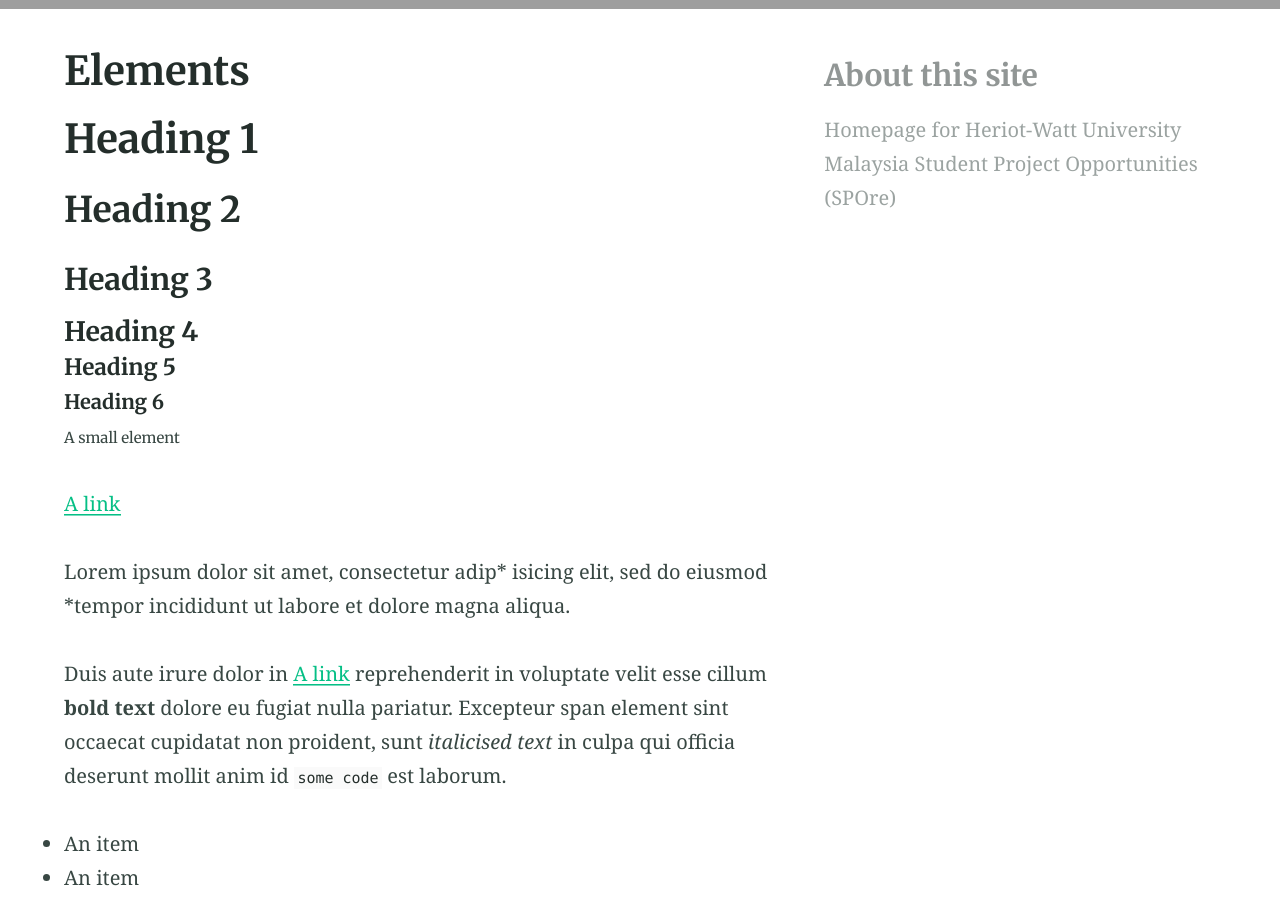
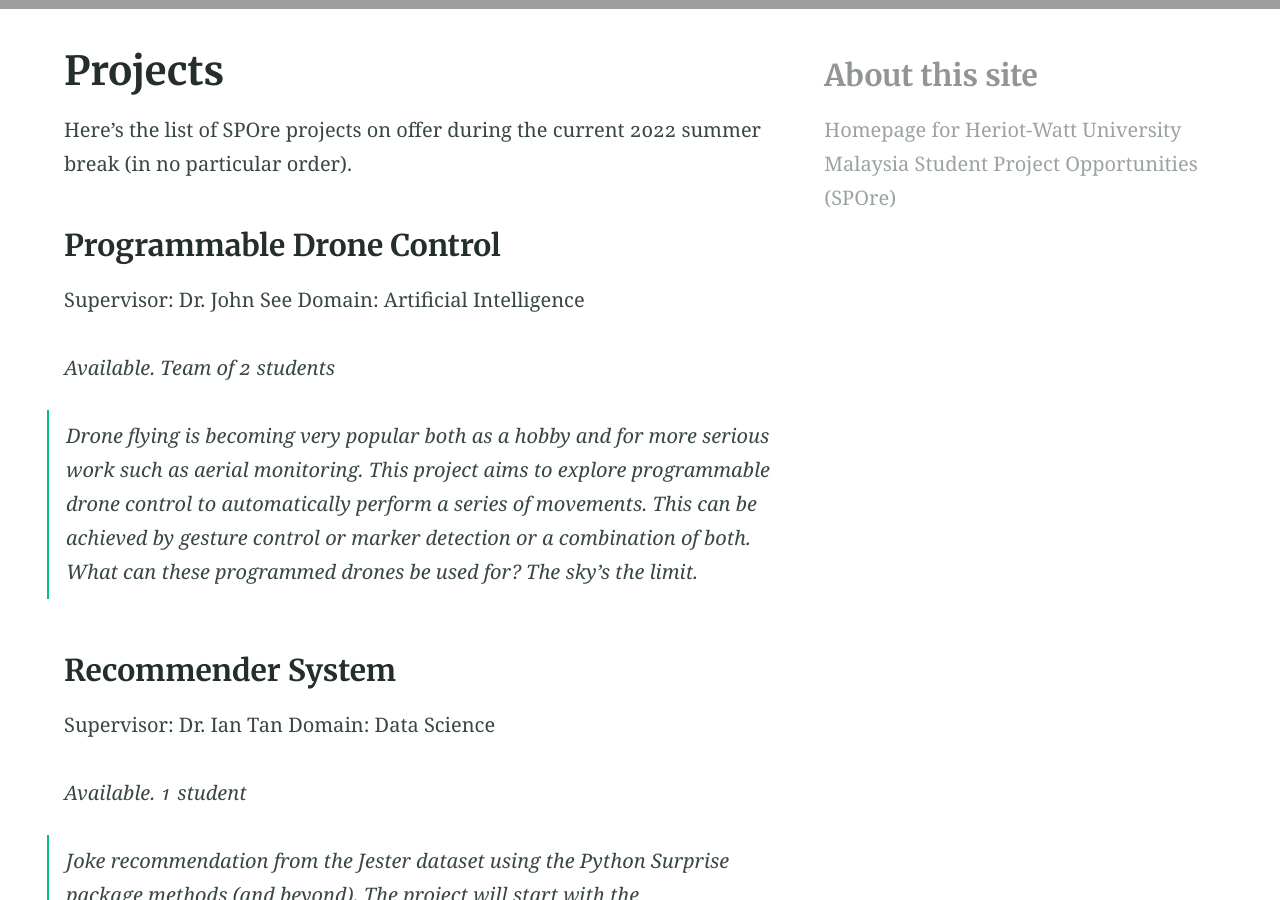
Before and after one commit to hwumspore/hwumspore.github.io, a Jekyll site: the page built from projects.md, in a window 1280 px wide and 900 px high, scrolled down 402 px. Built offline with Jekyll 4.4.1, drawn with Linux system fonts in a browser that asks for light colours; some of the changed text lies outside the part shown; grey boxes are pictures that could not be loaded.

Commit message:
new content

````diff
--- a/projects.md
+++ b/projects.md
@@ -1,144 +1,73 @@
 ---
-title: Elements
+title: Projects
 feature_text: |
-  A demo of Markdown and HTML includes
-feature_image: "https://picsum.photos/2560/600?image=873"
-excerpt: "A demo of Markdown and HTML includes"
+  This page contains a list of SPOre projects on offer in the current summer term break.
+feature_image: "https://images.pexels.com/photos/1643401/pexels-photo-1643401.jpeg"
+excerpt: "SPOre Projects for Summer 2022"
 aside: true
 ---
 
-# Heading 1
+Here's the list of SPOre projects on offer during the current 2022 summer break (in no particular order).
 
-## Heading 2
+### Programmable Drone Control
 
-### Heading 3
+Supervisor: Dr. John See
+Domain: Artificial Intelligence
 
-#### Heading 4
+_Available. Team of 2 students_
 
-##### Heading 5
+> Drone flying is becoming very popular both as a hobby and for more serious work such as aerial monitoring. This project aims to explore programmable drone control to automatically perform a series of movements. This can be achieved by gesture control or marker detection or a combination of both. What can these programmed drones be used for? The sky's the limit.
 
-###### Heading 6
+### Recommender System
 
-<small>A small element</small>
+Supervisor: Dr. Ian Tan
+Domain: Data Science
 
-[A link](https://david.darn.es "A link")
+_Available. 1 student_
 
-Lorem ipsum dolor sit amet, consectetur adip* isicing elit, sed do eiusmod *tempor incididunt ut labore et dolore magna aliqua.
+> Joke recommendation from the Jester dataset using the Python Surprise package methods (and beyond).  The project will start with the understanding of matrix factorisation, and an opportunity to extend from there.
 
-Duis aute irure dolor in [A link](https://david.darn.es "A link") reprehenderit in voluptate velit esse cillum **bold text** dolore eu fugiat nulla pariatur. Excepteur span element sint occaecat cupidatat non proident, sunt _italicised text_ in culpa qui officia deserunt mollit anim id `some code` est laborum.
+### Palm Kernel Multi-Class Classifier
 
-* An item
-* An item
-* An item
-* An item
-* An item
+Supervisor: Dr. Ian Tan
+Domain: Artificial Intelligence
 
-1. Item one
-2. Item two
-3. Item three
-4. Item four
-5. Item five
+_Available. 2 students_
 
-> A simple blockquote
+> Most image classifiers on palm kernel fresh fruit bunch (FFB) are binary classifiers with a few past work on 3 class classifier.  The actual number of classifications for FFB are beyond 3 classes.  The project here requires manual dataset preparation (label and archjve) from an actual palm oil mill, and to use existing pre-trained image classifier models for multi-class classification.
 
-Some HTML...
+### Opinion Mining from Short Text for Online Products
 
-``` html
-<blockquote cite="http://www.imdb.com/title/tt0284978/quotes/qt1375101">
-  <p>You planning a vacation, Mr. Sullivan?</p>
-  <footer>
-    <a href="http://www.imdb.com/title/tt0284978/quotes/qt1375101">Sunways Security Guard</a>
-  </footer>
-</blockquote>
-```
+Supervisor: Dr. Ian Tan
+Domain: Data Science
 
-...CSS...
+_Available. 2 students_
 
-``` css
-blockquote {
-  text-align: center;
-  font-weight: bold;
-}
-blockquote footer {
-  font-size: .8rem;
-}
-```
+> Customers may leave ratings and short comments for the products they have purchased.  Using the large Amazon product dataset with ratings and comments, this project is to either train a model for opinion (sentiment), and/or to use an existing library such as the Python (or R) Vader package.
 
-...and JavaScript
+### Visual Traveller
 
-``` js
-const blockquote = document.querySelector("blockquote")
-const bolden = (keyString, string) =>
-  string.replace(new RegExp(keyString, 'g'), '<strong>'+keyString+'</strong>')
+Supervisor: Dr. John See
+Domain: Software Development & Data Science
 
-blockquote.innerHTML = bolden("Mr. Sullivan", blockquote.innerHTML)
-```
+_Available. 2 students_
 
-`Single line of code`
+> I wonder what's really interesting to see and do in Putrajaya... In this project, try curating interesting photos and videos of a certain vicinity from social media platforms such as Instagram or TikTok and display them in a cool and fun way (on top of a map, using a timeline, and more), suitable for the keen and curious traveller.
 
-## HTML Includes
+### Emojibot
 
-### Contact form
+Supervisor: Dr. John See
+Domain: Artificial Intelligence
 
-{% include site-form.html %}
+_Available. 2 students_
 
-``` html
-{% raw %}{% include site-form.html %}{% endraw %}
-```
+> Most of us use emojis everyday when conversing with others in the virtual world. But can we get computers to "decorate" our text with the right choice of emojis? Can  the computers even respond accordingly with the right type of emoji 😹🔥❤️ ?
 
-### Demo map embed
+### IoT for Agriculture
 
-{% include map.html id="1UT-2Z-Vg_MG_TrS5X2p8SthsJhc" title="Coffee shop map" %}
+Supervisor: Dr. Rosalind
+Domain: IoT/Embedded Systems
 
-``` html
-{% raw %}{% include map.html id="XXXXXX" title="Coffee shop map" %}{% endraw %}
-```
+_Available. 2-3 students_
 
-### Button include
-
-{% include button.html text="A button" link="https://david.darn.es" %}
-
-{% include button.html text="A button with icon" link="https://twitter.com/daviddarnes" icon="twitter" %}
-
-``` html
-{% raw %}{% include button.html text="A button" link="https://david.darn.es" %}
-{% include button.html text="A button with icon" link="https://twitter.com/daviddarnes" icon="twitter" %}{% endraw %}
-```
-
-### Icon include
-
-{% include icon.html id="twitter" title="twitter" %} [{% include icon.html id="linkedin" title="twitter" %}](https://www.linkedin.com/in/daviddarnes)
-
-``` html
-{% raw %}{% include icon.html id="twitter" title="twitter" %}
-[{% include icon.html id="linkedin" title="twitter" %}](https://www.linkedin.com/in/daviddarnes){% endraw %}
-```
-
-### Video include
-
-{% include video.html id="zrkcGL5H3MU" title="Siteleaf tutorial video" %}
-
-``` html
-{% raw %}{% include video.html id="zrkcGL5H3MU" title="Siteleaf tutorial video" %}{% endraw %}
-```
-
-
-### Image includes
-
-{% include figure.html image="https://picsum.photos/600/800?image=894" caption="Image with caption" width="300" height="800" %}
-
-{% include figure.html image="https://picsum.photos/600/800?image=894" caption="Right aligned image" position="right" width="300" height="800" %}
-
-{% include figure.html image="https://picsum.photos/600/800?image=894" caption="Left aligned image" position="left" width="300" height="800" %}
-
-{% include figure.html image="https://picsum.photos/1600/800?image=894" alt="Image with just alt text" %}
-
-``` html
-{% raw %}{% include figure.html image="https://picsum.photos/600/800?image=894" caption="Image with caption" width="300" height="800" %}
-
-{% include figure.html image="https://picsum.photos/600/800?image=894" caption="Right aligned image" position="right" width="300" height="800" %}
-
-{% include figure.html image="https://picsum.photos/600/800?image=894" caption="Left aligned image" position="left" width="300" height="800" %}
-
-{% include figure.html image="https://picsum.photos/1600/800?image=894" alt="Image with just alt text" %}{% endraw %}
-```
+> IoT based systems make use of sensors to receive feedback from the environment. This project prototypes a system that uses various IoT sensors to collect data such as moisture levels in the soil, temperature, etc. which in turn, allows the system to better understand the utilisation of resources (water, electricity). The collected data can also be archived for future reference and decision-making.
````
